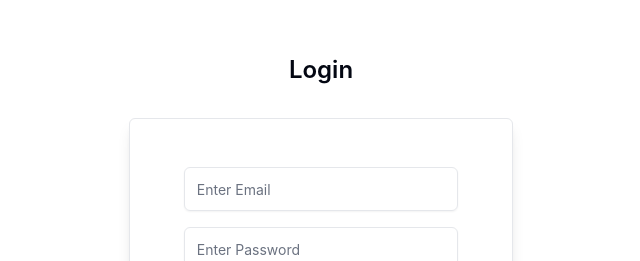
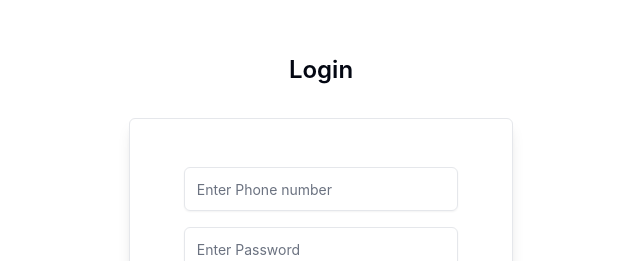
Before and after one commit to SawLinThant/restaurant-pos, a React (Vite) app: page / in a window 1280 px wide. Shown: the part 167-428 px from the top of the page, without its empty margins (319-959 px from the left). Built offline with nearby package versions, Linux system fonts and the light colour scheme; no server answers.

Commit message:
update/update authentication

```diff
--- a/src/components/account/login/index.tsx
+++ b/src/components/account/login/index.tsx
@@ -18,10 +18,10 @@ const LoginForm : React.FC = () => {
       try{
         setLoginLoading(true);
         const payload = {
-          email: data.email,
+          phone: data.phone,
           password: data.password
         }
-        const response = await axios.post(`${baseUrl}/auth/register`, payload)
+        const response = await axios.post(`${baseUrl}/auth/login`, payload)
         if(response.status === 200){
           const token = response.data.token;
           const decodedToken = decodeToken(token);
@@ -50,11 +50,11 @@ const LoginForm : React.FC = () => {
             <form onSubmit={handleLogin} action="" className="w-full h-full flex flex-col gap-2">
               <div className="w-full h-full flex flex-col gap-4">
                 <Input
-                typeof="email"
-                {...loginRegister("email",{
-                  required:"Email is required"
+                typeof="phone"
+                {...loginRegister("phone",{
+                  required:"Phone is required"
                 })}
-                className="h-[2.75rem]" type="text" placeholder="Enter Email"/>
+                className="h-[2.75rem]" type="text" placeholder="Enter Phone number"/>
                 <Input
                 typeof="text"
                 {...loginRegister("password",{
@@ -65,7 +65,7 @@ const LoginForm : React.FC = () => {
               <div
               onClick={() => navigate('/register')}
               className="w-full text-center text-xs underline hover:cursor-pointer text-muted-foreground">Does not have an account?</div>
-              <Button disabled={loginLoading} className="w-full h-[2.75rem] flex items-center justify-center p-4 mt-4 text-white hover:text-black bg-secondary hover:border-green-600">{loginLoading?<Loader/>:"Login"}</Button>
+              <Button disabled={loginLoading} className="w-full h-[2.75rem] flex items-center justify-center p-4 mt-4 text-white hover:text-black bg-secondary hover:border-green-600">{loginLoading?<Loader className="animate-spin"/>:"Login"}</Button>
             </form>
           </div>
         </div>
--- a/src/components/account/register/index.tsx
+++ b/src/components/account/register/index.tsx
@@ -24,6 +24,7 @@ const RegisterForm: React.FC = () => {
       setRegsiterLoading(true);
       const payload = {
         name: data.name,
+        phone: data.phone,
         email: data.email,
         password: data.password,
         role: role,
@@ -61,6 +62,14 @@ const RegisterForm: React.FC = () => {
                   placeholder="Enter User Name"
                 />
                 <Input
+                  {...createRegister("phone", {
+                    required: "Email is required",
+                  })}
+                  className="h-[2.75rem]"
+                  type="text"
+                  placeholder="Enter phone number"
+                />
+                 <Input
                   {...createRegister("email", {
                     required: "Email is required",
                   })}
@@ -100,7 +109,7 @@ const RegisterForm: React.FC = () => {
                 disabled={registerLoading}
                 className="w-full h-[2.75rem] flex items-center justify-center p-4 mt-4 text-white bg-secondary hover:text-black hover:border-green-600"
               >
-                {registerLoading ? <Loader /> : "Register"}
+                {registerLoading ? <Loader className="animate-spin"/> : "Register"}
               </Button>
             </form>
           </div>
--- a/src/lib/utils.ts
+++ b/src/lib/utils.ts
@@ -9,6 +9,7 @@ export function cn(...inputs: ClassValue[]) {
 interface CustomJwtPayload {
   id: string
   email: string
+  phone: string
   iat: number
   exp: number
   role: string
```
